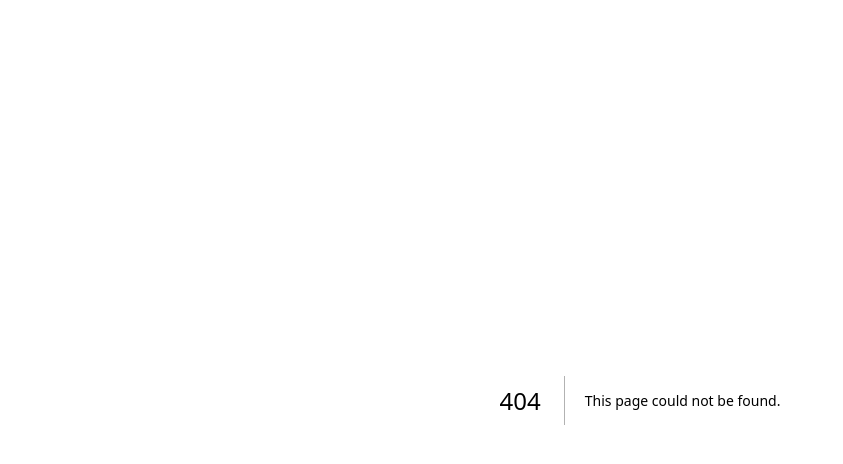
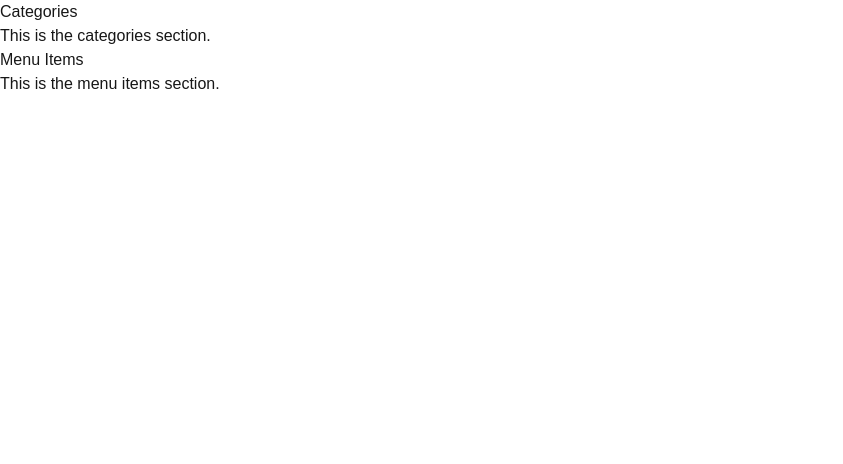
Before and after one commit to muhaimanalishah/qr-menu, a Next.js app: page /admin in a window 1280 px wide. Before the commit this address had no page. Shown: the top 464 px of the page, without its empty margins (0-843 px from the left). Built offline with nearby package versions, Linux system fonts and the light colour scheme.

Commit message:
add admin actions and pages for categories, menu items, and QR code

```diff
--- /dev/null
+++ b/app/admin/actions.ts
@@ -0,0 +1,2 @@
+"use server";
+// Actions to create, delete categories and menu items
--- /dev/null
+++ b/app/admin/page.tsx
@@ -0,0 +1,18 @@
+"use client";
+
+export default function AdminPage() {
+    return (
+        <div>
+            {/* Categories Section */}
+            <section>
+                <h1>Categories</h1>
+                <p>This is the categories section.</p>
+            </section>
+            {/* Menu Items Section */}
+            <section>
+                <h1>Menu Items</h1>
+                <p>This is the menu items section.</p>
+            </section>
+        </div>
+    )
+};
--- /dev/null
+++ b/app/admin/qr/page.tsx
@@ -0,0 +1,8 @@
+export default function QRCodePage() {
+    return(
+        <div>
+            <h1>QR Code Page</h1>
+            <p>This is the QR code page content.</p>
+        </div>
+    );
+};
```
